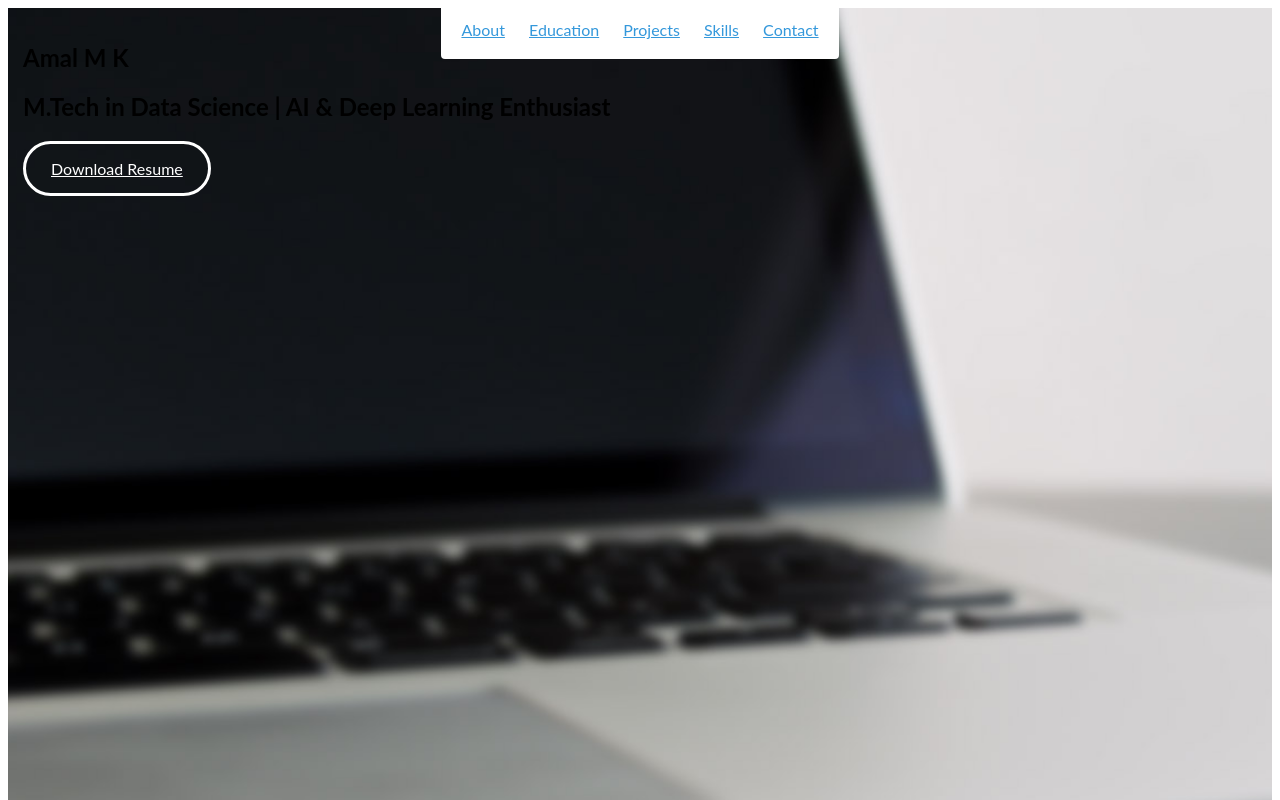
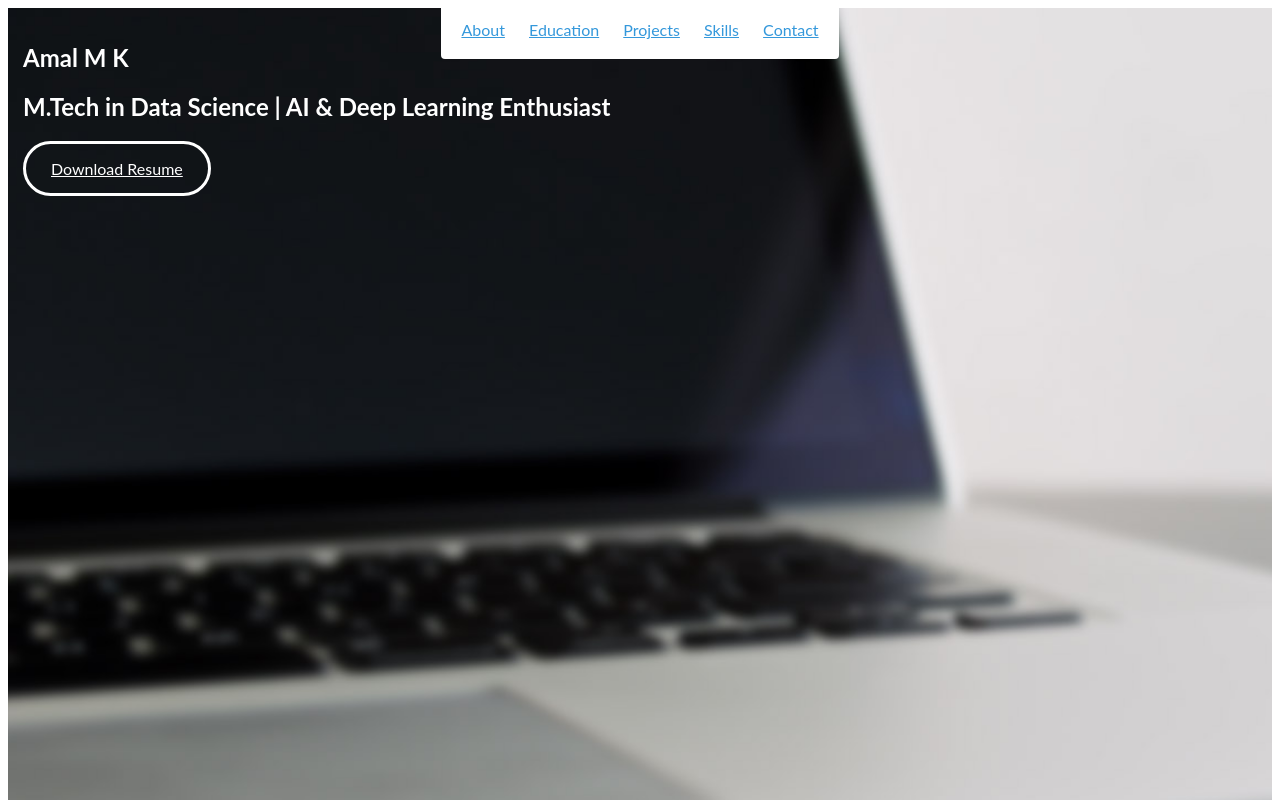
Before and after one commit to amalmk47/Amal_MK.github.io, a website: page index.html in a window 1280 px wide. Shown: the top 800 px of the page. Drawn offline with Linux system fonts and the light colour scheme.

Commit message:
Update index.html

```diff
--- a/index.html
+++ b/index.html
@@ -19,8 +19,8 @@
   </header>
 
   <section class="lead" id="lead">
-    <h1>Amal M K</h1>
-    <h2>M.Tech in Data Science | AI & Deep Learning Enthusiast</h2>
+    <h1 style="color: white;">Amal M K</h1>
+    <h2 style="color: white;">M.Tech in Data Science | AI & Deep Learning Enthusiast</h2>
     <a href="AMAL_MK_RESUME (1).pdf" class="btn-rounded-white" download>Download Resume</a>
   </section>
 
```
